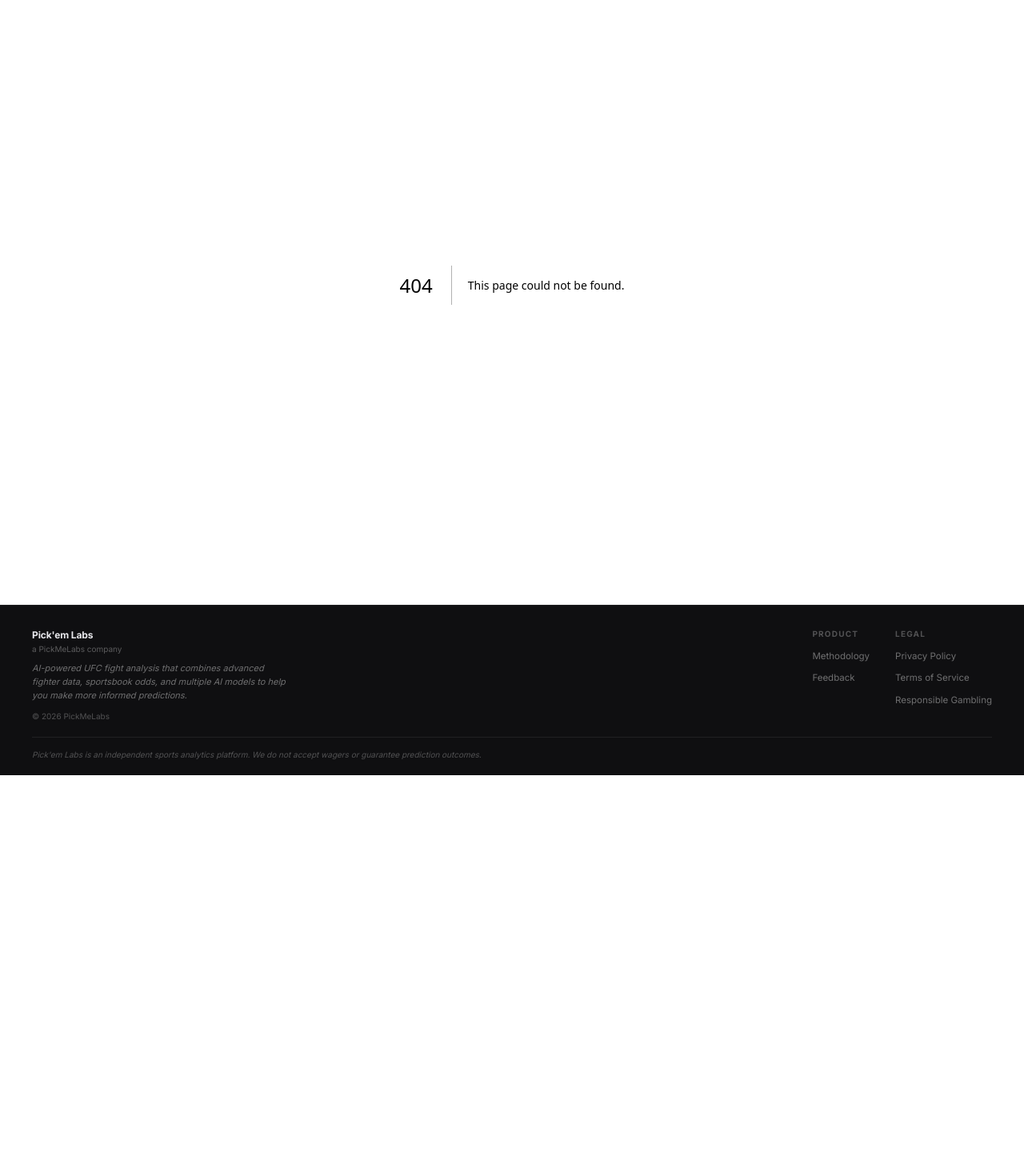
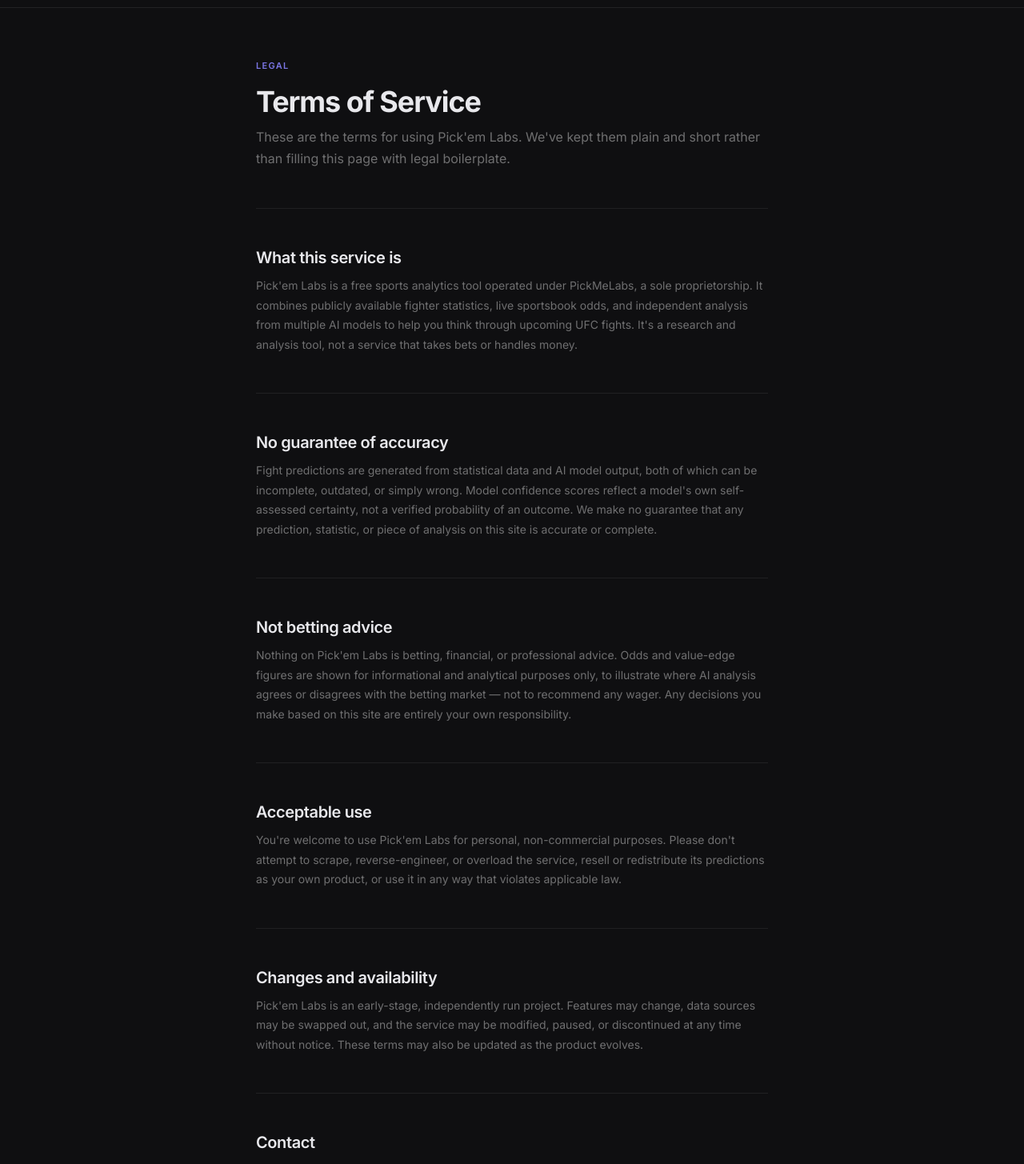
Before and after one commit to yasmin-xyz/ufc-fight-predictor, a Next.js app: page /terms in a window 1280 px wide. Before the commit this address had no page. Shown: the part 44-1499 px from the top of the page at 80% size. Before the commit the page ends 1013 px from the top, so only its background shows below. Built offline with nearby package versions, Linux system fonts and the light colour scheme.

Commit message:
add terms of service page

```diff
--- /dev/null
+++ b/app/terms/page.tsx
@@ -0,0 +1,123 @@
+// app/terms/page.tsx
+import type { Metadata } from "next";
+import Link from "next/link";
+import HomeLogoLink from "../components/HomeLogoLink";
+
+export const metadata: Metadata = {
+  title: "Terms of Service — Pick'em Labs",
+  description: "The terms that apply to using Pick'em Labs.",
+};
+
+export default function TermsPage() {
+  return (
+    <main className="meth-page">
+      <nav className="nav reveal-nav">
+        <HomeLogoLink />
+      </nav>
+
+      <article className="meth-article reveal-meth-article">
+        <header className="meth-hero">
+          <div className="meth-eyebrow">Legal</div>
+          <h1 className="meth-title">Terms of Service</h1>
+          <p className="meth-lead">
+            These are the terms for using Pick&apos;em Labs. We&apos;ve kept
+            them plain and short rather than filling this page with legal
+            boilerplate.
+          </p>
+        </header>
+
+        <div className="meth-divider" />
+
+        <section className="meth-section">
+          <h2 className="meth-heading">What this service is</h2>
+          <p className="meth-body">
+            Pick&apos;em Labs is a free sports analytics tool operated
+            under PickMeLabs, a sole proprietorship. It combines publicly
+            available fighter statistics, live sportsbook odds, and
+            independent analysis from multiple AI models to help you think
+            through upcoming UFC fights. It&apos;s a research and analysis
+            tool, not a service that takes bets or handles money.
+          </p>
+        </section>
+
+        <div className="meth-divider" />
+
+        <section className="meth-section">
+          <h2 className="meth-heading">No guarantee of accuracy</h2>
+          <p className="meth-body">
+            Fight predictions are generated from statistical data and AI
+            model output, both of which can be incomplete, outdated, or
+            simply wrong. Model confidence scores reflect a model&apos;s
+            own self-assessed certainty, not a verified probability of an
+            outcome. We make no guarantee that any prediction, statistic,
+            or piece of analysis on this site is accurate or complete.
+          </p>
+        </section>
+
+        <div className="meth-divider" />
+
+        <section className="meth-section">
+          <h2 className="meth-heading">Not betting advice</h2>
+          <p className="meth-body">
+            Nothing on Pick&apos;em Labs is betting, financial, or
+            professional advice. Odds and value-edge figures are shown for
+            informational and analytical purposes only, to illustrate
+            where AI analysis agrees or disagrees with the betting market
+            — not to recommend any wager. Any decisions you make based on
+            this site are entirely your own responsibility.
+          </p>
+        </section>
+
+        <div className="meth-divider" />
+
+        <section className="meth-section">
+          <h2 className="meth-heading">Acceptable use</h2>
+          <p className="meth-body">
+            You&apos;re welcome to use Pick&apos;em Labs for personal,
+            non-commercial purposes. Please don&apos;t attempt to scrape,
+            reverse-engineer, or overload the service, resell or
+            redistribute its predictions as your own product, or use it in
+            any way that violates applicable law.
+          </p>
+        </section>
+
+        <div className="meth-divider" />
+
+        <section className="meth-section">
+          <h2 className="meth-heading">Changes and availability</h2>
+          <p className="meth-body">
+            Pick&apos;em Labs is an early-stage, independently run project.
+            Features may change, data sources may be swapped out, and the
+            service may be modified, paused, or discontinued at any time
+            without notice. These terms may also be updated as the product
+            evolves.
+          </p>
+        </section>
+
+        <div className="meth-divider" />
+
+        <section className="meth-section">
+          <h2 className="meth-heading">Contact</h2>
+          <p className="meth-body">
+            Questions about these terms can be sent to{" "}
+            <a href="mailto:hello@pickmelabs.com" className="meth-inline-link">
+              hello@pickmelabs.com
+            </a>{" "}
+            or through our{" "}
+            <Link href="/feedback" className="meth-inline-link">
+              feedback page
+            </Link>
+            .
+          </p>
+          <p className="meth-body">Last updated: July 2026.</p>
+        </section>
+
+        <div className="meth-divider" />
+
+        <Link href="/" className="meth-back-link">
+          ← Back to home
+        </Link>
+      </article>
+    </main>
+  );
+}
```
